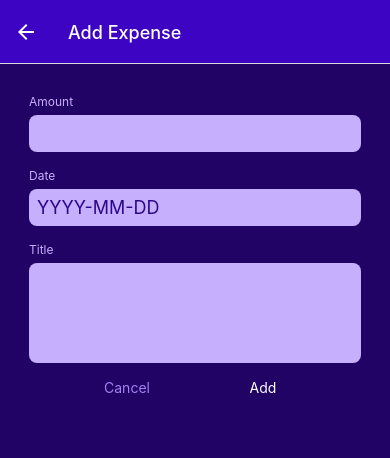
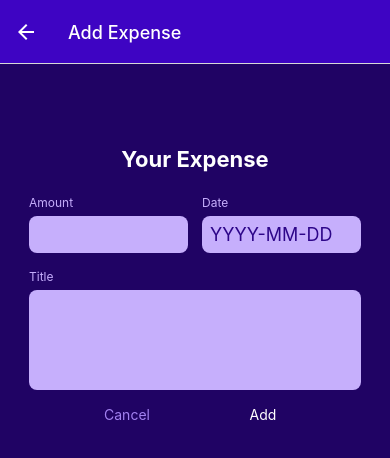
Before and after one commit to lenzarata93/ExpenseTrackerApp, a React Native app in the folder ExpenseTrackerApp/: screen /ManageExpenses in a window 390 px wide. Shown: the top 458 px of the page. Built offline with nearby package versions, Linux system fonts and the light colour scheme.

Commit message:
more styles

```diff
--- a/ExpenseTrackerApp/components/ManageExpense/ExpenseForm.js
+++ b/ExpenseTrackerApp/components/ManageExpense/ExpenseForm.js
@@ -1,11 +1,14 @@
-import { View } from "react-native";
+import { StyleSheet, Text, View } from "react-native";
 import Input from "./Input";
 
 function ExpenseForm() {
   function amountChangeHandler() {}
   return (
-    <View>
+    <View style={styles.form}>
+      <Text style={styles.title}>Your Expense</Text>
+      <View style={styles.inputsRow}>
         <Input
+          style={styles.rowInput}
           label="Amount"
           textInputConfig={{
             keyboardType: "decimal-pad",
@@ -13,6 +16,7 @@
           }}
         />
         <Input
+          style={styles.rowInput}
           label="Date"
           textInputConfig={{
             placeholder: "YYYY-MM-DD",
@@ -20,6 +24,7 @@
             onChangeText: () => {},
           }}
         />
+      </View>
       <Input
         label="Title"
         textInputConfig={{
@@ -30,3 +35,22 @@
   );
 }
 export default ExpenseForm;
+const styles = StyleSheet.create({
+  form: {
+    marginTop: 60,
+  },
+  title: {
+    fontSize: 22,
+    fontWeight: "bold",
+    color: "white",
+    textAlign: "center",
+    marginBottom: 15,
+  },
+  inputsRow: {
+    flexDirection: "row",
+    justifyContent: "space-between",
+  },
+  rowInput: {
+    flex: 1,
+  },
+});
--- a/ExpenseTrackerApp/components/ManageExpense/Input.js
+++ b/ExpenseTrackerApp/components/ManageExpense/Input.js
@@ -1,13 +1,13 @@
 import { StyleSheet, Text, TextInput, View } from "react-native";
 import { GlobalStyles } from "../../constants/styles";
 
-function Input({ label, textInputConfig }) {
+function Input({ label, style, textInputConfig }) {
   let inputStyle = [styles.input];
   if (textInputConfig && textInputConfig.multiline) {
     inputStyle.push(styles.inputMultiline);
   }
   return (
-    <View style={styles.inputContainer}>
+    <View style={[styles.inputContainer, style]}>
       <Text style={styles.label}>{label}</Text>
       <TextInput style={inputStyle} {...textInputConfig} />
     </View>
```
Lines whose indentation alone changed are shown as unchanged.
